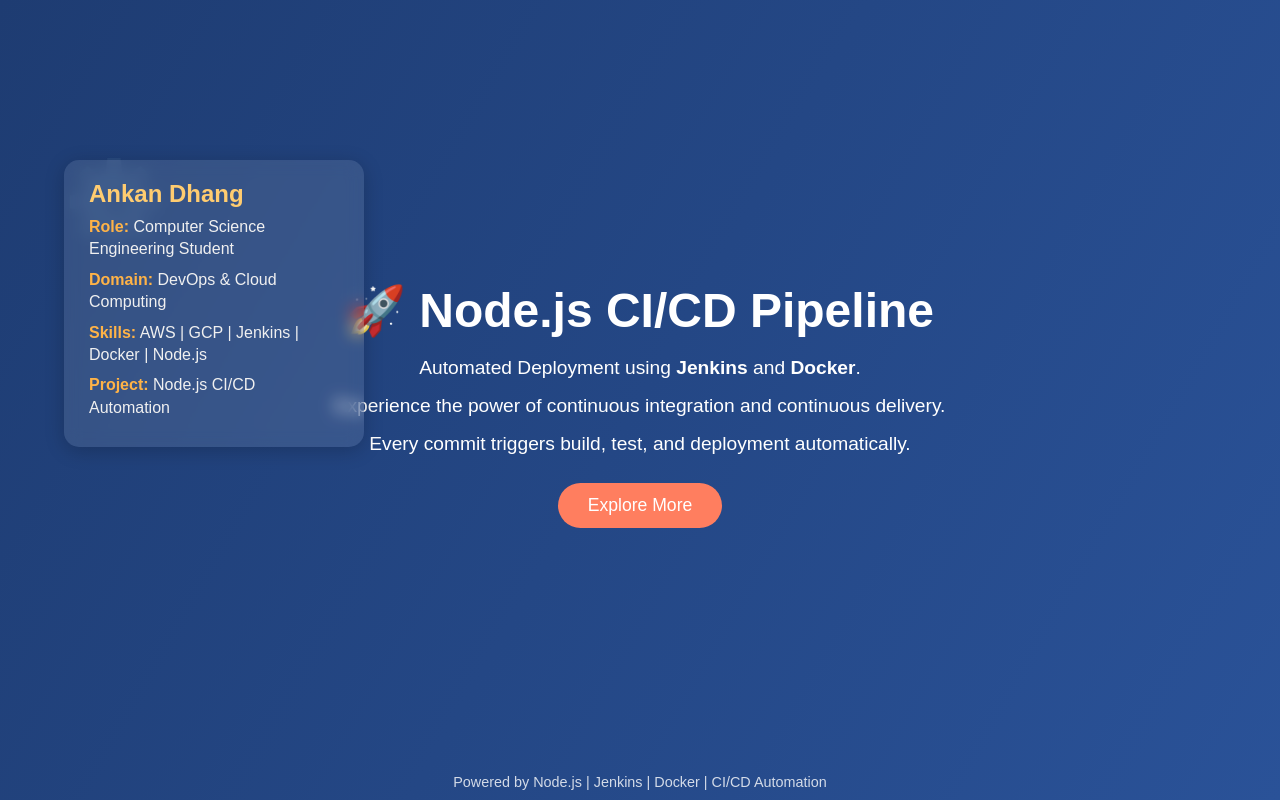
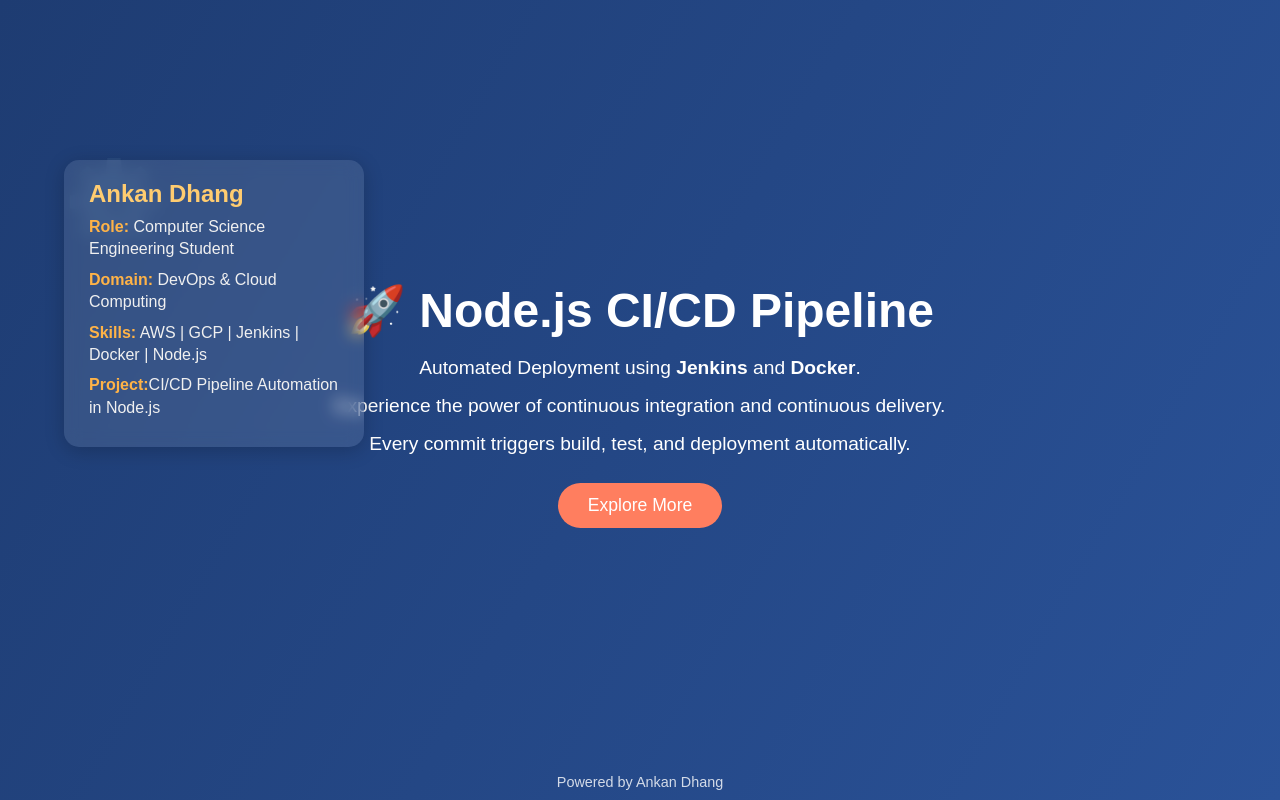
Before and after one commit to ankandhang/CI-CD-pipeline-in-node.js, a website: page public/index.html in a window 1280 px wide. Drawn offline with Linux system fonts and the light colour scheme.

Commit message:
Updated index.html with new changes

```diff
--- a/public/index.html
+++ b/public/index.html
@@ -127,7 +127,7 @@
     <p><strong>Role:</strong> Computer Science Engineering Student</p>
     <p><strong>Domain:</strong> DevOps & Cloud Computing</p>
     <p><strong>Skills:</strong> AWS | GCP | Jenkins | Docker | Node.js</p>
-    <p><strong>Project:</strong> Node.js CI/CD Automation</p>
+    <p><strong>Project:</strong>CI/CD Pipeline Automation in Node.js</p>
   </div>
 
   <h1>🚀 Node.js CI/CD Pipeline</h1>
@@ -137,7 +137,7 @@
 
   <button class="button">Explore More</button>
 
-  <footer>Powered by Node.js | Jenkins | Docker | CI/CD Automation</footer>
+  <footer>Powered by Ankan Dhang</footer>
 
 </body>
 </html>
```
